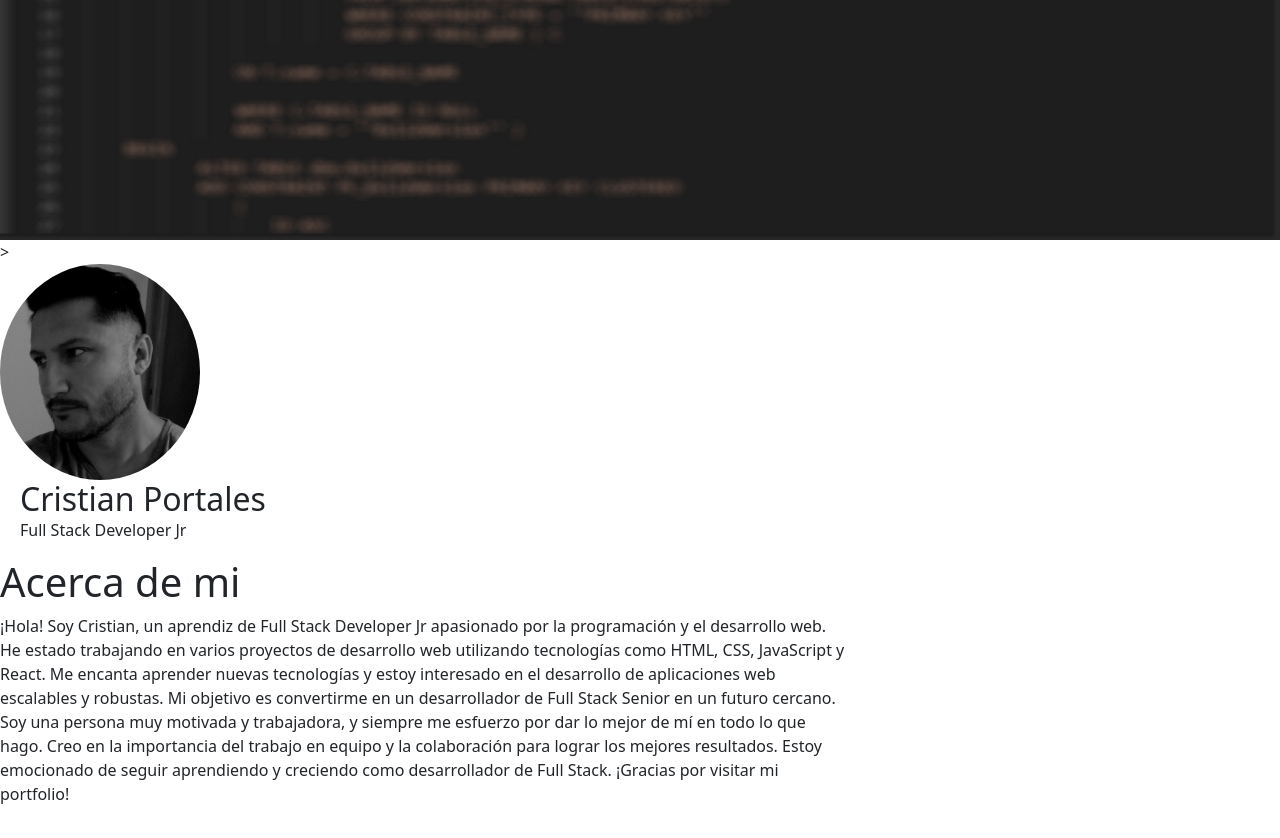
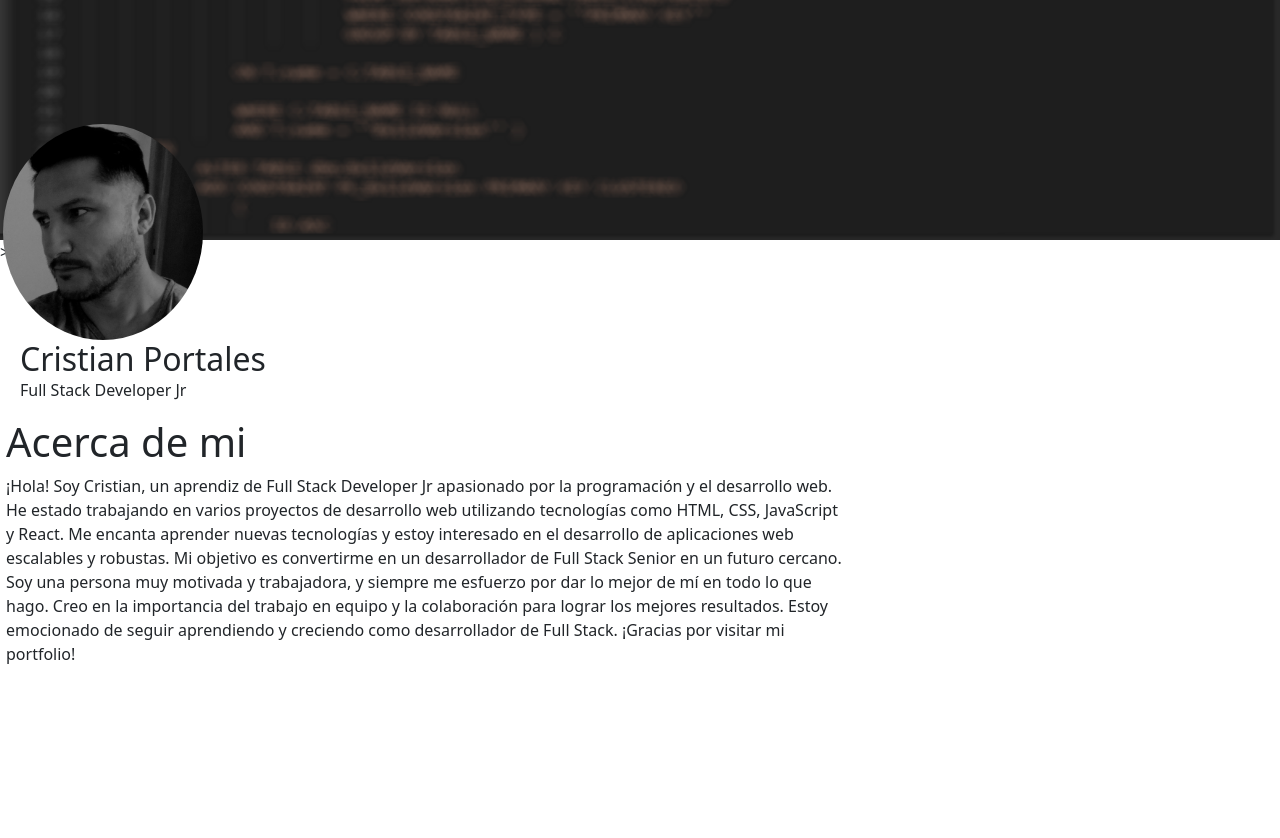
Before and after one commit to crisdam80/mi_portafolio_web, an Angular app in the folder miproyecto_portafolio/: page / in a window 1280 px wide. Shown: the part 452-1290 px from the top of the page. After the commit the page ends 1154 px from the top, so only its background shows below. Built offline with nearby package versions, Linux system fonts and the light colour scheme.

Commit message:
mejorado

```diff
--- a/miproyecto_portafolio/src/app/componentes/acerca-de/acerca-de.component.css
+++ b/miproyecto_portafolio/src/app/componentes/acerca-de/acerca-de.component.css
@@ -5,6 +5,8 @@
 }
 
 .perfil-foto {
+  margin-top: -140px;
+  margin-left: 3px;
   width: 100%;
   max-width: 200px;
   height: auto;
@@ -21,3 +23,10 @@
 .perfil-info h2 {
   margin-bottom: 0;
 }
+
+#texto{
+    margin-left: 6px;
+}
+#acerca{
+    margin-left: 6px;
+}
--- a/miproyecto_portafolio/src/app/componentes/acerca-de/acerca-de.component.html
+++ b/miproyecto_portafolio/src/app/componentes/acerca-de/acerca-de.component.html
@@ -12,8 +12,8 @@
   </div>
   <div class="col-xs-12 col-sm-8 col-md-8 col-lg-8">
     <span>
-      <h1>Acerca de mi</h1>
-      <p>
+      <h1 id="acerca">Acerca de mi</h1>
+      <p id="texto">
         ¡Hola! Soy Cristian, un aprendiz de Full Stack Developer Jr apasionado
         por la programación y el desarrollo web. He estado trabajando en varios
         proyectos de desarrollo web utilizando tecnologías como HTML, CSS,
```
